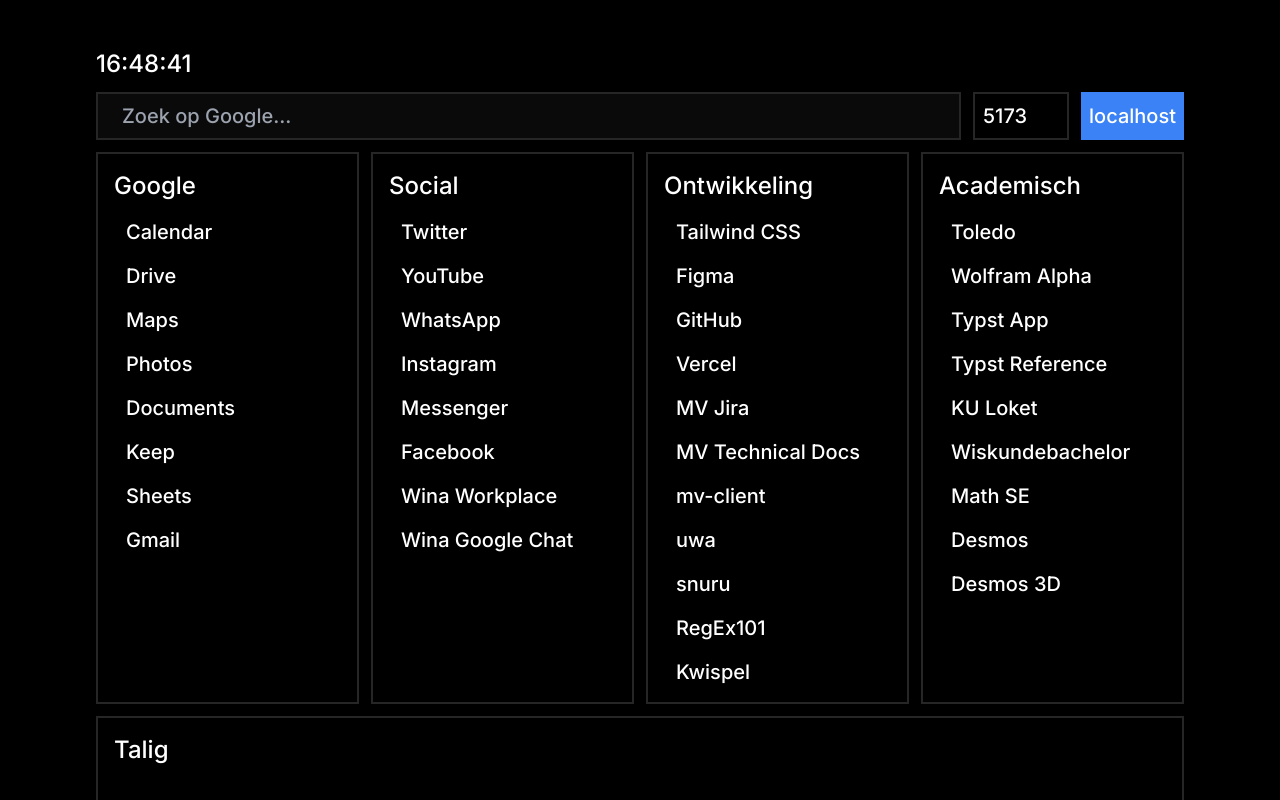
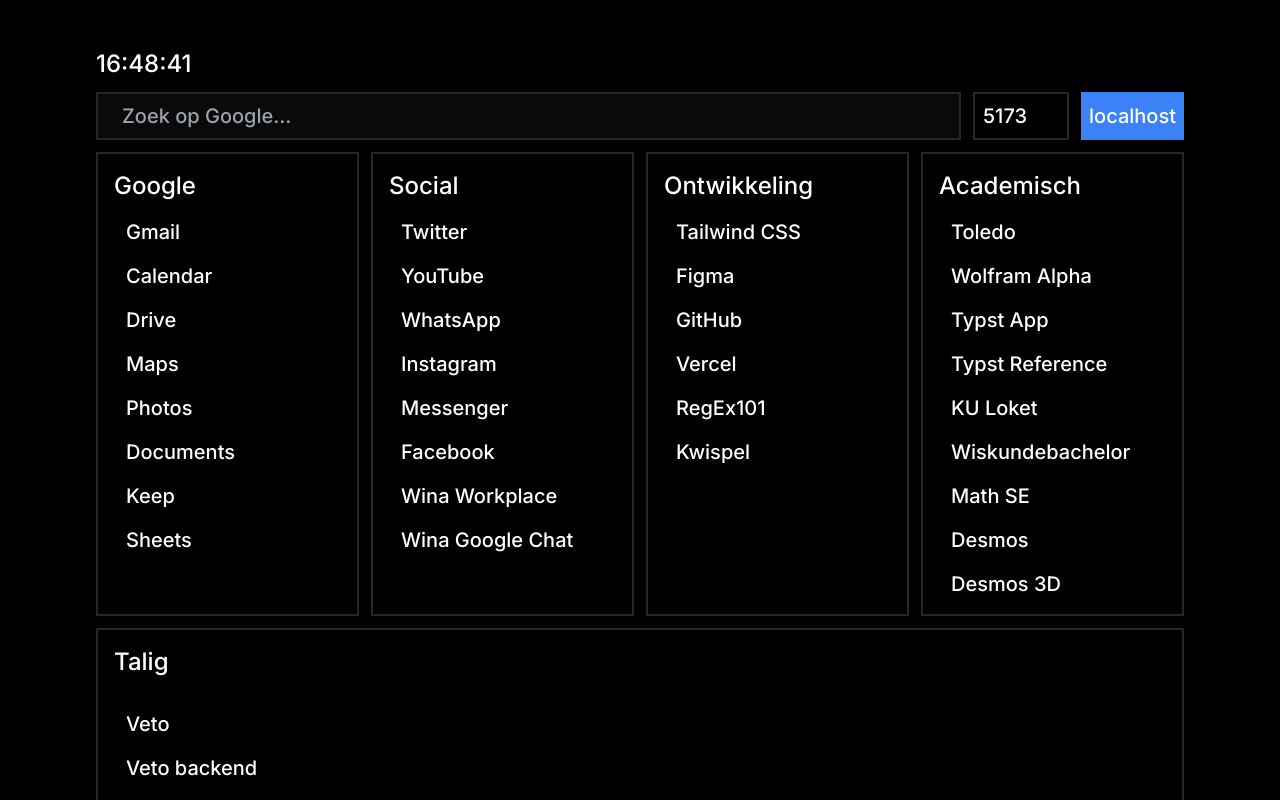
Before and after one commit to WalrusGumboot/homepage, a SvelteKit app: page / in a window 1280 px wide. Shown: the top 800 px of the page. Built offline with nearby package versions, Linux system fonts and the light colour scheme.

Commit message:
MV weggehaald

```diff
--- a/src/lib/elements.ts
+++ b/src/lib/elements.ts
@@ -13,15 +13,15 @@
     {
         title: "Google",
         links: [
+            { href: "https://mail.google.com/", title: "Gmail", colour: "3a9e58" },
+            // { href: "https://passwords.google.com/", title: "Passwords", colour: "4285f4" },
             { href: "https://calendar.google.com/", title: "Calendar", colour: "4285f4" },
-            // { href: "https://passwords.google.com/", title: "Passwords", colour: "4285f4" },
             { href: "https://drive.google.com/", title: "Drive", colour: "4285f4" },
             { href: "https://maps.google.com/", title: "Maps", colour: "4285f4" },
             { href: "https://photos.google.com/", title: "Photos", colour: "4285f4" },
             { href: "https://docs.google.com/document/u/0/", title: "Documents", colour: "4285f4" },
             { href: "https://keep.google.com/", title: "Keep", colour: "fbbc04" },
             { href: "https://docs.google.com/spreadsheets/u/0/", title: "Sheets", colour: "34a853" },
-            { href: "https://mail.google.com/", title: "Gmail", colour: "3a9e58" },
         ]
     },
     {
@@ -46,12 +46,12 @@
             { href: "https://figma.com", title: "Figma", colour: "fe7161" },
             { href: "https://github.com", title: "GitHub", colour: "adbac7" },
             { href: "https://vercel.com/dashboard", title: "Vercel", colour: "ffffff" },
-            { href: "https://mobilevikings.atlassian.net/jira/software/c/projects/INT/boards/136", title: "MV Jira", colour: "0052cc" },
-            { href: "https://mobilevikings.atlassian.net/wiki/spaces/INT/pages/781942940/Technical+docs", title: "MV Technical Docs", colour: "0052cc" },
-            { href: "https://github.com/vikingco/mv-client", title: "mv-client", colour: "adbac7" },
+            // { href: "https://mobilevikings.atlassian.net/jira/software/c/projects/INT/boards/136", title: "MV Jira", colour: "0052cc" },
+            // { href: "https://mobilevikings.atlassian.net/wiki/spaces/INT/pages/781942940/Technical+docs", title: "MV Technical Docs", colour: "0052cc" },
+            // { href: "https://github.com/vikingco/mv-client", title: "mv-client", colour: "adbac7" },
             // { href: "https://github.com/vikingco/skipta", title: "skipta", colour: "adbac7" },
-            { href: "https://github.com/vikingco/unleashed-web-api", title: "uwa", colour: "adbac7" },
-            { href: "https://github.com/vikingco/snuru", title: "snuru", colour: "adbac7" },
+            // { href: "https://github.com/vikingco/unleashed-web-api", title: "uwa", colour: "adbac7" },
+            // { href: "https://github.com/vikingco/snuru", title: "snuru", colour: "adbac7" },
             { href: "https://regex101.com/", title: "RegEx101", colour: "1a2c42" },
             { href: "https://kwispel.letocart.be/", title: "Kwispel", colour: "f0ddc0" }
         ]
--- a/src/routes/+page.svelte
+++ b/src/routes/+page.svelte
@@ -45,10 +45,6 @@
         return !!urlPattern.test(urlString);
     };
 
-    // holy shit dit is boecht
-    // mogelijks de slechtste code die ik het afgelopen jaar al schreef
-    // beste bedrijven: ik kan wel degelijk programmeren
-    // TODO: refactor dit allejezus
     function handleSearch(): string {
         if (isValidUrl(query)) {
             return encodeURI(query);
```
